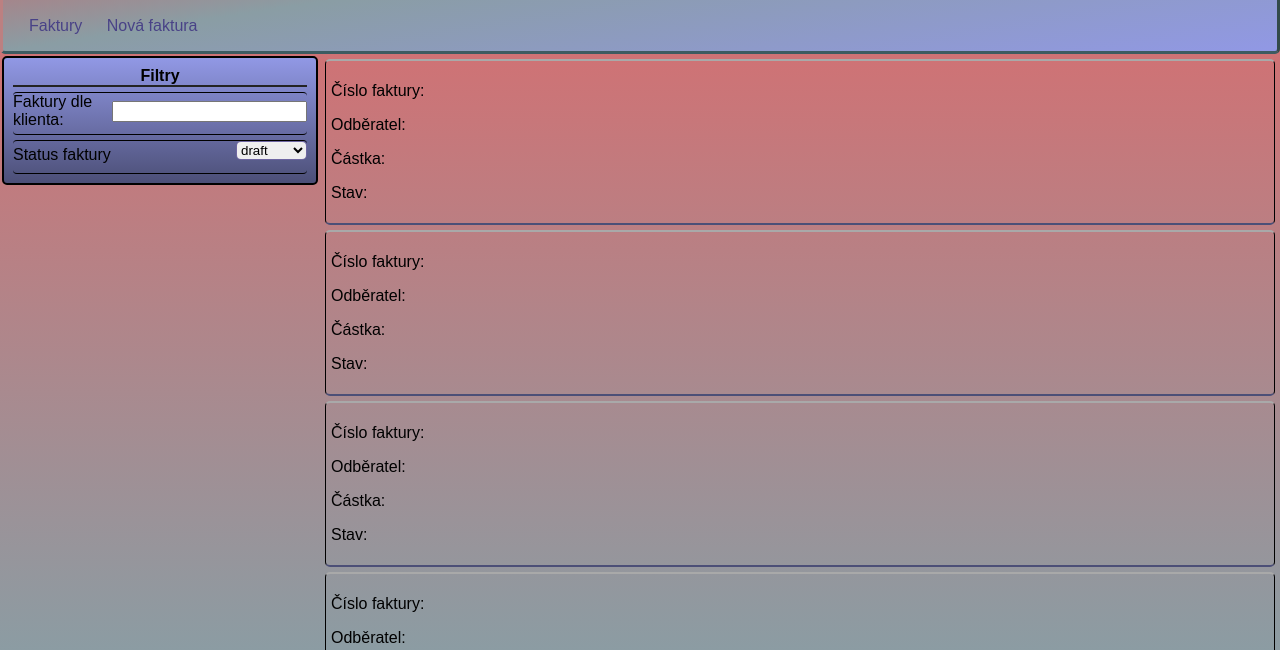
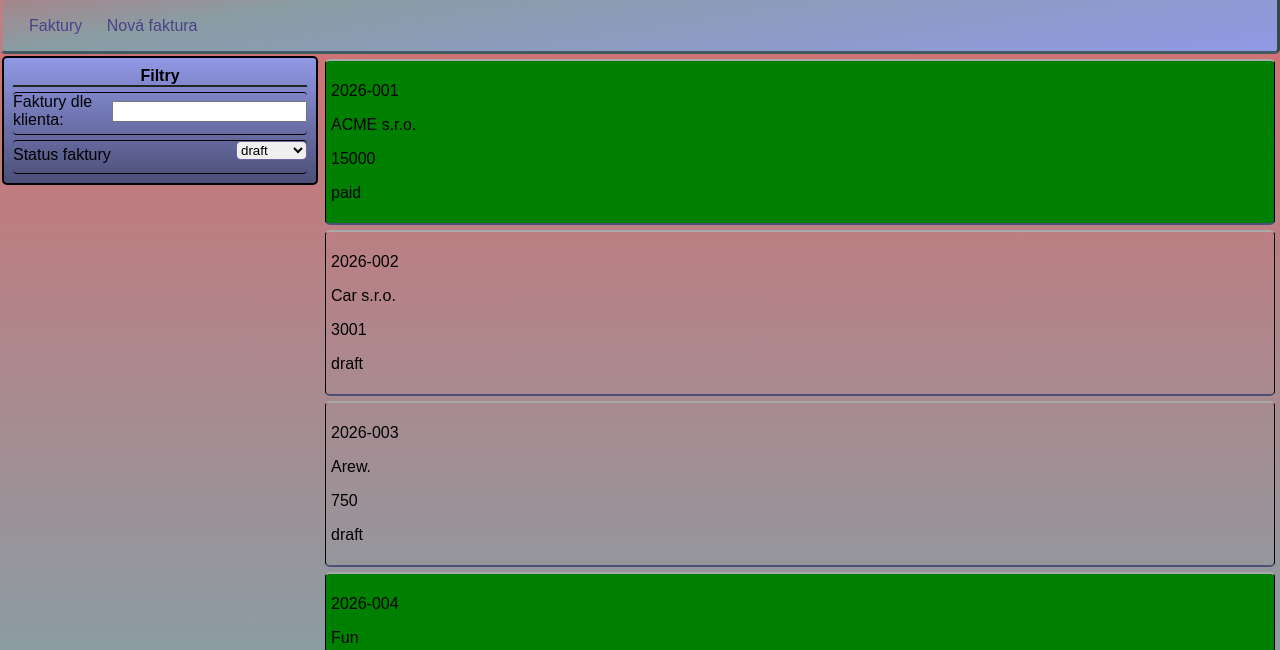
Before and after one commit to Ros-turo/fakturo, a plain HTML site: page frontend/invoices.html in a window 1280 px wide. Shown: the part 150-800 px from the top of the page. Drawn offline with Linux system fonts and the light colour scheme.

Commit message:
feat(frontend): add JS script for invoices.html which replace paragraphs in articles with class .invoices, add new class for article

```diff
--- a/frontend/invoices.html
+++ b/frontend/invoices.html
@@ -88,6 +88,6 @@
     <footer>
         <p>Copyright</p>
     </footer>
-
+    <script src="invoices.js"></script>
 </body>
 </html>
--- /dev/null
+++ b/frontend/invoices.js
@@ -0,0 +1,22 @@
+
+const invoicesObject = {
+    invoices: [
+        { number: "2026-001", client: "ACME s.r.o.", amount: 15000, status: "paid" },
+        { number: "2026-002", client: "Car s.r.o.", amount: 3001, status: "draft" },
+        { number: "2026-003", client: "Arew.", amount: 750, status: "draft" },
+        { number: "2026-004", client: "Fun", amount: 23000, status: "paid" }
+    ]
+};
+
+const invoiceArticle = document.querySelectorAll(".invoice");
+invoiceArticle.forEach((article, index) => {
+    const invoiceToSet = invoicesObject.invoices[index];
+    if (invoiceToSet.status === "paid") {
+        article.classList.add("paid");
+    }
+    const paragraphs = article.querySelectorAll("p");
+    paragraphs.forEach((paragraph, index) => {
+        const invoiceRow = Object.values(invoiceToSet)[index];
+        paragraph.textContent = `${invoiceRow}`
+    })
+})
--- a/frontend/style.css
+++ b/frontend/style.css
@@ -189,6 +189,9 @@ select {
     padding: 5px;
 }
 
+.paid{
+    background-color: green;
+}
 
 @media (min-width: 700px)
 {
```
